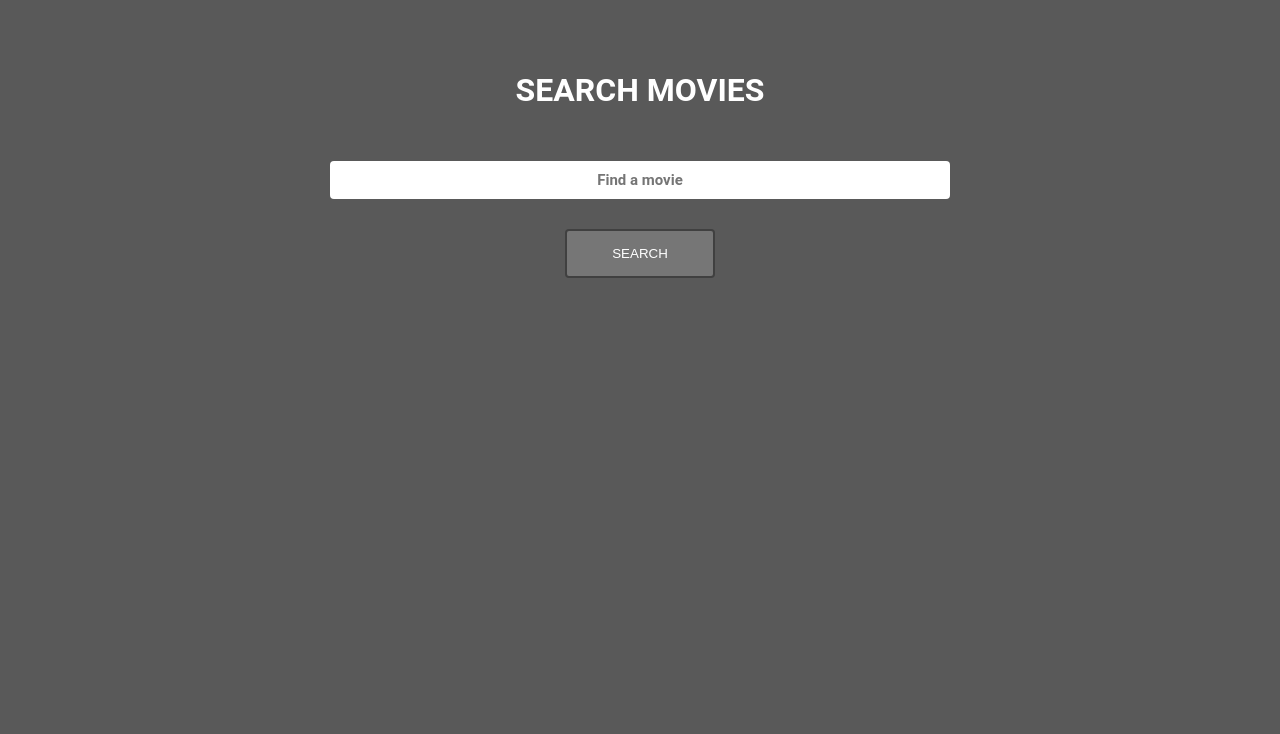
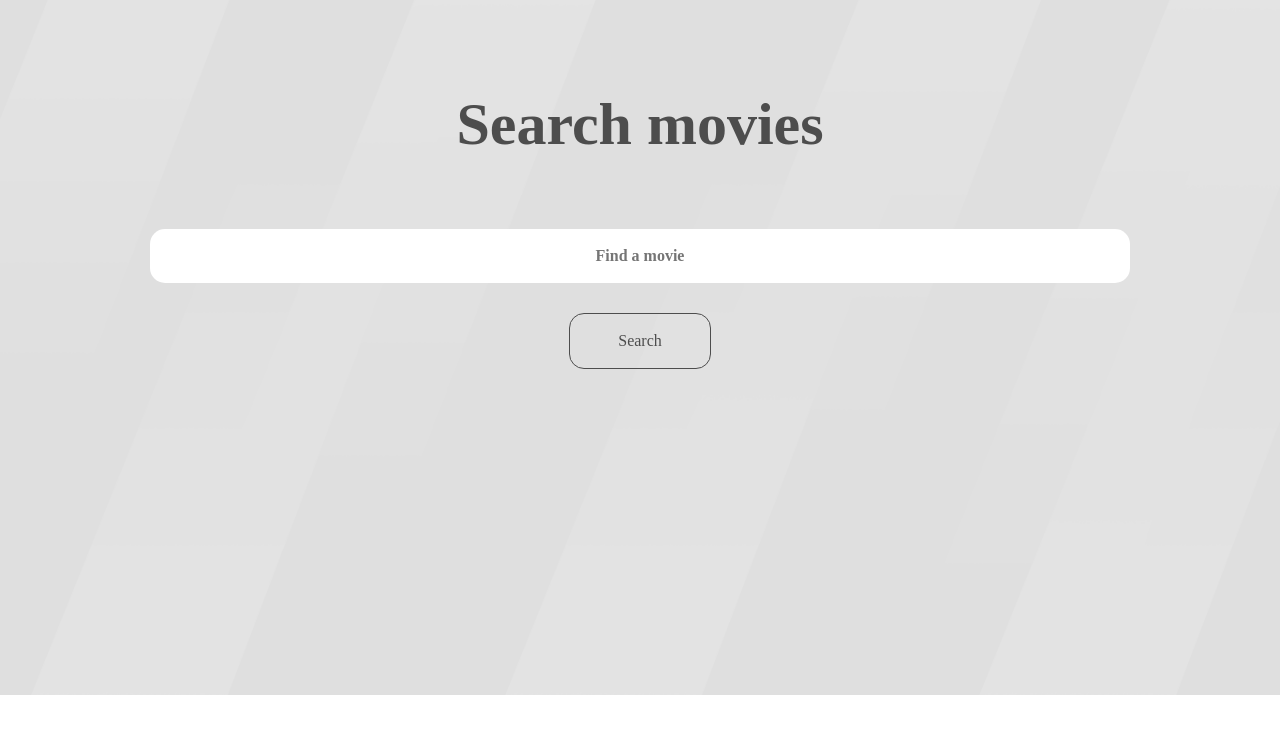
Before and after one commit to Maksim-py-js/nuxt-movies-search, a Nuxt app: page / in a window 1280 px wide. Shown: the top 734 px of the page. Built offline with nearby package versions, Linux system fonts and the light colour scheme.

Commit message:
Была доделана стилизация сайта

```diff
--- a/components/MovieCards.vue
+++ b/components/MovieCards.vue
@@ -1,18 +1,13 @@
 <template>
-  <div class="columns is-multiline">
-    <div class="column is-one-fifth" v-for="(movie, index) in movies" :key="index">
+  <div class="columns">
+    <div class="column" v-for="(movie, index) in movies" :key="index">
       <div class="card">
-        <div class="card-image">
-          <figure class="image is-4by5">
-            <img :src="movie.Poster" alt="Poster" />
-          </figure>
+        <div class="image">
+          <img  :src="movie.Poster" alt="Poster">
         </div>
-        <div class="card-content">
-          <div class="content">
-            <p>{{ movie.Title }}</p>
-            <time datetime="2016-1-1">{{ movie.Year }}</time>
-            <div>{{ movie.Director }}</div>
-          </div>
+        <div class="content">
+          <p>{{ movie.Title }}</p>
+          <div datetime="2016-1-1">{{ movie.Year }}</div>
         </div>
       </div>
     </div>
@@ -31,6 +26,9 @@ export default {
 </script>
 
 <style scoped>
+  * {
+    text-align: center;
+  }
   .columns {
     display: flex;
     justify-content: space-between;
@@ -39,26 +37,58 @@ export default {
     width: 100%;
     max-width: 1000px;
     margin: 0 auto;
+    margin-top: 50px;
   }
   .column {
-    background: #f1f1f1;
-    margin: 10px;
-    padding: 10px;
+    width: 24%;
+    margin-bottom: 20px;
+  }
+  .card {
+    border-radius: 15px 15px 15px 15px;
+    background: #262626;
+    width: 100%;
     box-sizing: border-box;
-    width: calc(100% / 4 - 20px);
-    min-height: 330px;
+    height: 100%;
+    min-height: 420px;
+    margin-right: 5px;
+    margin-left: 5px;
+    padding-bottom: 10px;
   }
-  p {
-    font-family: 'Roboto';
-    font-size: 20px;
-    line-height: 30px;
-    margin: 0;
+  .card:hover {
+    margin-top: -20px;
+    transition: .2s;
+    box-shadow: 0px 0px 30px 10px #a9a9a9;
+    cursor: pointer;
+    background: #fff;
+  }
+  .card:hover .content {
+    font-weight: bold;
+    color: #4d4d4d;
+  }
+  .card:hover img {
+    font-family: "Asap";
+    font-weight: bold;
+    font-size: 16px;
+    color: #4d4d4d;
   }
   img {
     width: 100%;
+    height: 300px;
+    object-fit: cover;
+    object-position: 50% 50%;
+    border-radius: 15px 15px 0 0;
+
+    font-family: "Asap";
+    font-weight: medium;
+    font-size: 16px;
+    color: #fff;
+    border: none;
   }
-  time {
-    font-family: 'Roboto';
-    font-size: 14px;
+  .content {
+    font-family: "Asap";
+    font-weight: medium;
+    font-size: 16px;
+    color: #fff;
+    padding: 5px;
   }
 </style>
--- a/components/Search.vue
+++ b/components/Search.vue
@@ -25,7 +25,6 @@ export default {
         url = url + '&page=2'
         const obj2 = await this.$axios.$get(url)
         const answer = obj1.Search.concat(obj2.Search)
-
         this.$emit('search-result', answer)
       }
     }
@@ -35,31 +34,43 @@ export default {
 
 <style scoped>
 .input input {
-    display: block;
-    width: 600px;
-    margin: 0 auto 30px;
-    text-align: center;
-    font-size: 15px;
-    font-family: 'Roboto';
-    font-weight: bold;
-    color: #404040;
-    border-radius: 4px;
-    border: none;
-    padding: 10px;
-    outline: none;
+  display: block;
+  width: 70%;
+  margin: 0 auto 30px;
+	padding: 18px 48px;
+  border: none;
+  background:transparent;
+  text-align: center;
+	font-family: "Asap";
+  font-weight: bold;
+	font-size: 16px;
+	color: #4d4d4d;
+  border-radius: 15px 15px 15px 15px;
+  outline: none;
+  background: #fff;
+}
+.input input:hover {
+
+  box-shadow: 0px 10px 15px 8px #cacaca;
 }
 .button {
   display: block;
-  padding: 15px 20px;
-  background: #767676;
-  color: #fff;
-  text-transform: uppercase;
-  border: 1px solid white;
-  border-radius: 4px;
-  border: 2px solid #404040;
-  width: 150px;
-  outline: none;
+  background:transparent;
+	padding: 18px 48px;
+	border: 1px solid #4d4d4d;
+	font-family: "Asap";
+	font-weight: medium;
+	font-size: 16px;
+	color: #4d4d4d;
+  border-radius: 15px 15px 15px 15px;
   cursor: pointer;
   margin: 0 auto;
+  outline: none;
+}
+.button:hover {
+  font-weight: bold;
+  background: #fff;
+  border: 1px solid #fff;
+  box-shadow: 0px 10px 15px 8px #cacaca;
 }
 </style>
--- a/layouts/error.vue
+++ b/layouts/error.vue
@@ -1,24 +1,27 @@
 <template>
     <div class="content">
-        <h1>Такой фильм не найден</h1>
-        <a href="/" class="link">Главная</a>
+        <h1>This movie is not found !</h1>
+        <a href="/" class="link">Home</a>
     </div>
 </template>
 
 <style scoped>
   .content {
     text-align: center;
+    padding-top: 180px;
   }
   h1 {
-        font-size: 30px;
-        color: #000;
-        margin-top: 100px;
-        font-family: 'Roboto';
     text-align: center;
+    font-family: "Asap";
+    font-weight: medium;
+    font-size: 60px;
+    color: #965555;
   }
   .link {
     text-decoration: none;
-        font-family: 'Roboto';
-        color: #000;
+    font-family: 'Asap';
+    font-weight: medium;
+    color: #262626;
+    font-size: 35px;
   }
 </style>
--- a/pages/index.vue
+++ b/pages/index.vue
@@ -1,10 +1,8 @@
 <template>
   <div>
-    <div class="">
     <h1 class="title">Search movies</h1>
     <Search v-on:search-result="setMovies" />
     <MovieCards :movies="movies" />
-    </div>
   </div>
 </template>
 
@@ -33,14 +31,43 @@ export default {
 
 <style>
 body {
-  background: #595959;
+  background:transparent url("../assets/bg.png") no-repeat 50% 50%/cover;
+  min-height: 80vh;
 }
 .title {
   padding-top: 50px;
   padding-bottom: 30px;
   text-align: center;
-    text-transform: uppercase;
-    color: #fff;
-    font-family: 'Roboto';
+  font-family: "Asap";
+  font-weight: medium;
+  font-size: 60px;
+  color: #4d4d4d;
+}
+::-webkit-scrollbar-button {
+  background-image: url("");
+  background-repeat: no-repeat;
+  width: 3px;
+  height: 0px;
+}
+
+::-webkit-scrollbar-track {
+  background-color: #262626;
+}
+
+::-webkit-scrollbar-thumb {
+  -webkit-border-radius: 0px;
+  border-radius: 3px;
+  background-color: #f6f6f6;
+}
+
+::-webkit-resizer {
+  background-image: url("");
+  background-repeat: no-repeat;
+  width: 5px;
+  height: 0px;
+}
+
+::-webkit-scrollbar {
+  width: 5px;
 }
 </style>
```
Also changed, not shown: assets/bg.png (added). Lines whose indentation alone changed are shown as unchanged.
